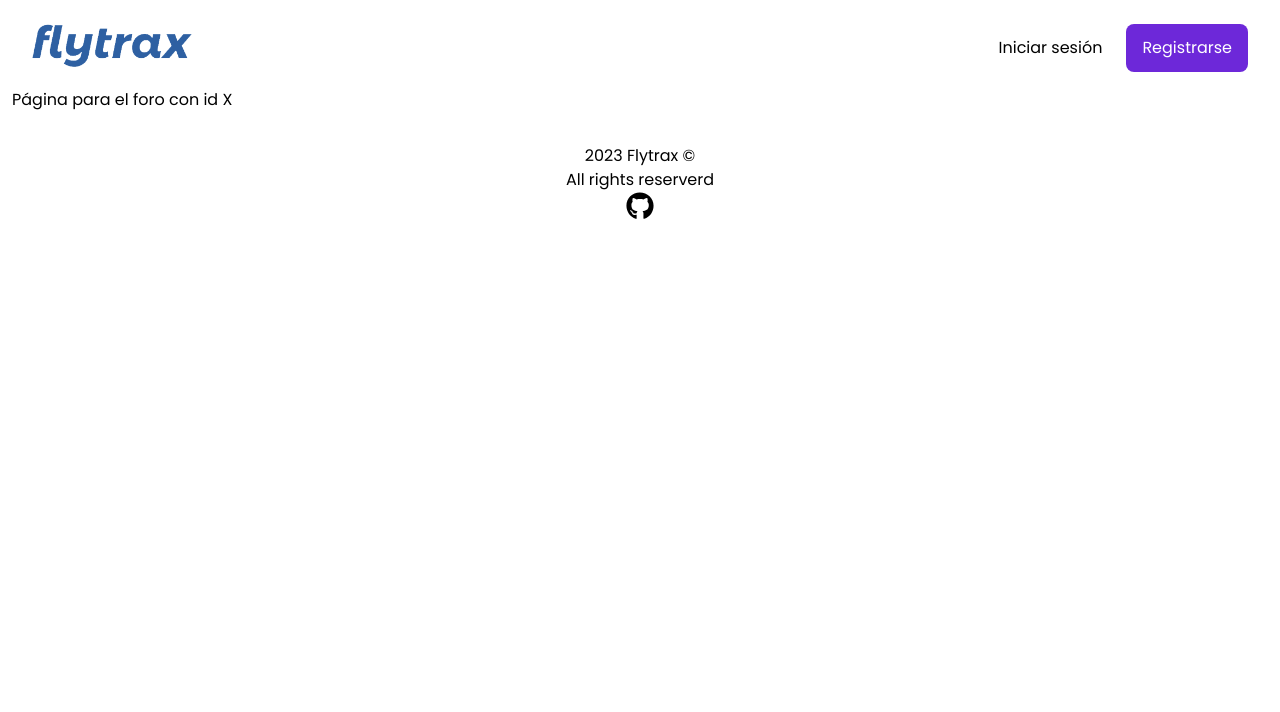
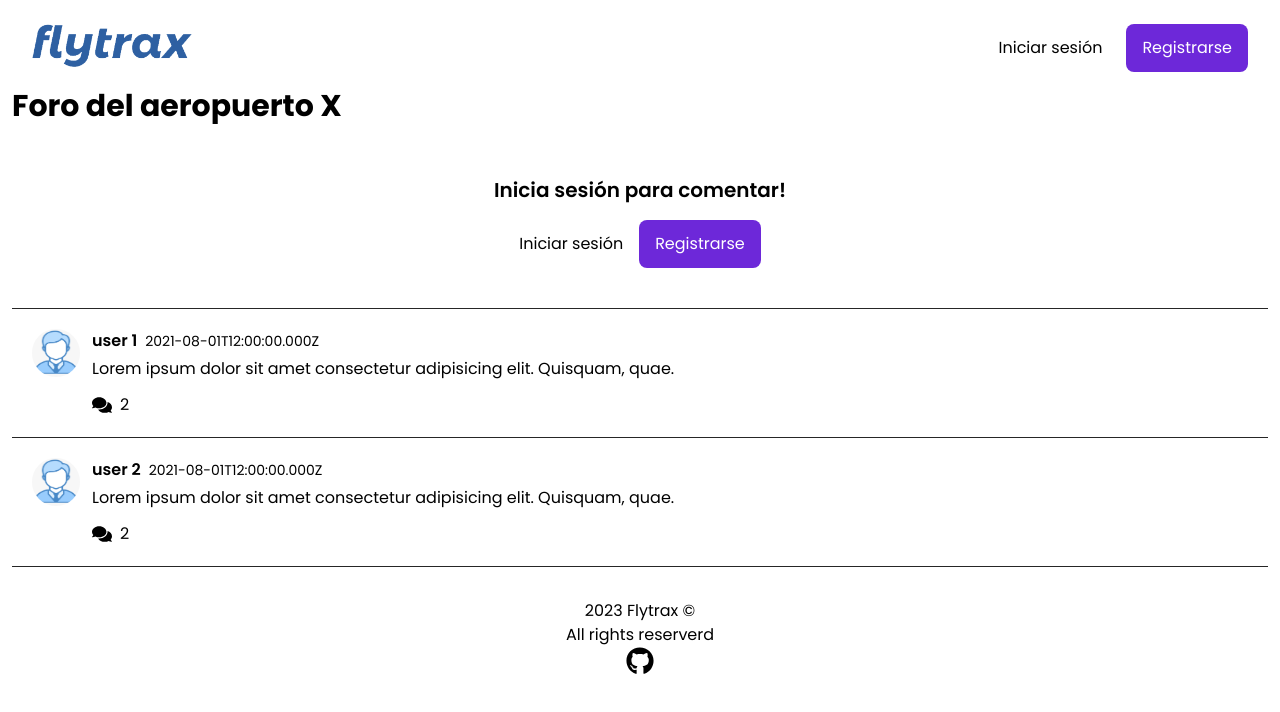
Before and after one commit to UNIZAR-STW-2023/flytrax-frontend, a Next.js app in the folder flytrax/: page /community/1 in a window 1280 px wide. Shown: the top 712 px of the page. Built offline with nearby package versions, Linux system fonts and the light colour scheme.

Commit message:
Página principal del foro

```diff
--- a/flytrax/assets/dummy/dummydata.js
+++ b/flytrax/assets/dummy/dummydata.js
@@ -81,3 +81,44 @@ export const cardsData = [
         text: "Lorem ipsum dolor, sit amet consectetur adipisicing elit. Ab eius molestias, quasi, quam omnis magnam impedit hic totam repudiandae reiciendis voluptate inventore nisi quidem.",
     },
 ]
+
+export const foroData = [
+    {
+        id: 1,
+        user: "user 1",
+        body: "Lorem ipsum dolor sit amet consectetur adipisicing elit. Quisquam, quae.",
+        createdAt: "2021-08-01T12:00:00.000Z",
+        comments : [
+            {
+                id: 1,
+                user: "user 1",
+                body: "comentario 1",
+                createdAt: "2021-08-01T12:00:00.000Z",
+            },
+            {
+                id: 2,
+                user: "user 2",
+                body: "comentario 2",
+                createdAt: "2021-08-01T12:00:00.000Z",
+            }
+        ]
+    },
+    {
+        id: 2,
+        user: "user 2",
+        body: "Lorem ipsum dolor sit amet consectetur adipisicing elit. Quisquam, quae.",
+        createdAt: "2021-08-01T12:00:00.000Z",
+        comments : [
+            {
+                id: 1,
+                body: "comentario 1",
+                createdAt: "2021-08-01T12:00:00.000Z",
+            },
+            {
+                id: 2,
+                body: "comentario 2",
+                createdAt: "2021-08-01T12:00:00.000Z",
+            }
+        ]
+    }
+]
--- a/flytrax/components/AirportCard.jsx
+++ b/flytrax/components/AirportCard.jsx
@@ -16,7 +16,6 @@ const AirportCard = () => {
               <p className='text-lg font-normal text-gray-600'>{card.text}</p>
             </div>
           </div>
-
         ))}
       </div>
     </div>
--- a/flytrax/components/Navbar.jsx
+++ b/flytrax/components/Navbar.jsx
@@ -11,7 +11,7 @@ const Navbar = () => {
       </Link>
       <div className='flex items-center gap-6'>
         <Link className="hover:text-violet-900" href='/login'>Iniciar sesión</Link>
-        <Link className="bg-violet-700 hover:bg-violet-800 text-white px-4 py-3 rounded-lg traisition" href='/register'>Registrarse</Link>
+        <Link className="bg-violet-700 hover:bg-violet-800 text-white px-4 py-3 rounded-lg transition" href='/register'>Registrarse</Link>
       </div>
     </div>
   )
--- /dev/null
+++ b/flytrax/components/foro/ForoFeed.jsx
@@ -0,0 +1,22 @@
+import React from 'react'
+import ForoItem from './ForoItem'
+import { foroData } from '../../assets/dummy/dummyData'
+
+const ForoFeed = () => {
+
+  const userId = 1
+
+  return (
+    <>
+      {foroData.map((post) => (
+        <ForoItem
+          userId={userId}
+          key={post.id}
+          data={post}
+        />
+      ))}
+    </>
+  )
+}
+
+export default ForoFeed
--- /dev/null
+++ b/flytrax/components/foro/ForoForm.jsx
@@ -0,0 +1,63 @@
+import React, { useState, useContext } from 'react'
+import Image from 'next/image'
+import userLogo from '../../assets/images/user-logo.png'
+import Link from 'next/link'
+
+const ForoForm = () => {
+
+    const [body, setbBody] = useState('')
+    const [isLoading, setIsLoading] = useState(false)
+
+    const [currentUser, setCurrentUser] = useState(false)
+
+
+    const onSubmit = () => {
+        setIsLoading(true)
+        console.log('body', body)
+    }
+
+    const handleLogin = () => {
+        setCurrentUser(true)
+    }
+
+    return (
+        <div className='border-b-[1px] border-neutral-800 px-5 py-2'>
+            { currentUser ? (
+                <div className='flex flex-row gap-4 mb-10'>
+                    <div>
+                        <Image className='rounded-full h-12 w-12' src={userLogo} alt="" />
+                    </div>
+                    <div className='w-full'>
+                        <textarea
+                            disabled={isLoading}
+                            onChange={(e) => setbBody(e.target.value)}
+                            value={body}
+                            className="disabled:opacity-80 peer resize-none mt-3 w-full ring-0 outline-none text-[18px]"
+                            placeholder="Escribe tu comentario..."
+                        >
+                        </textarea>
+                        <hr className='peer-focus:opacity-100 h-[1px] w-full transition' />
+                        <div className='mt-4 flex flex-row justify-end'>
+                            <div
+                                className="bg-violet-700 hover:bg-violet-800 text-white px-4 py-2 rounded-lg transition"
+                                onClick={onSubmit}
+                            >
+                                Publicar
+                            </div>
+                        </div>
+                    </div>
+                </div>
+            ) : (
+                <div className="py-8">
+                    <h1 className="text-xl text-center mb-4 font-semibold">Inicia sesión para comentar!</h1>
+                    <div className="flex flex-row items-center justify-center gap-4">
+                        <div className="hover:text-violet-900" onClick={handleLogin}>Iniciar sesión</div>
+                        <Link className="bg-violet-700 hover:bg-violet-800 text-white px-4 py-3 rounded-lg transition" href='/register'>Registrarse</Link>
+                    </div>
+                </div>
+            )}
+        </div>
+    )
+}
+
+export default ForoForm
--- /dev/null
+++ b/flytrax/components/foro/ForoItem.jsx
@@ -0,0 +1,39 @@
+import React from 'react'
+import { useRouter } from 'next/router';
+import Image from 'next/image'
+import userLogo from '../../assets/images/user-logo.png'
+import { FaComments } from 'react-icons/fa'
+
+const ForoItem = ({ data, userId }) => {
+
+  const router = useRouter();
+
+  const goToPost = () => {
+    router.push(`/community/posts/${data.id}`)
+  }
+
+  return (
+    <div onClick={goToPost} className= "border-b-[1px] border-neutral-800 p-5 cursor-pointer hover:bg-neutral-100 transition">
+      <div className="flex flex-row items-start gap-3">
+        <div>
+          <Image className='rounded-full h-12 w-12' src={userLogo} alt="" />
+        </div>
+        <div>
+          <div className="flex flex-row items-center gap-2">
+            <p className="font-semibold cursor-pointer hover:underline"> {data.user} </p>
+            <span className="text-sm"> {data.createdAt} </span>
+          </div>
+          <div className="mt-1"> {data.body} </div>
+          <div className="flex flex-row items-center mt-3 gap-10">
+            <div className="flex flex-row items-center  gap-2 cursor-pointer transition hover:text-violet-800">
+              <FaComments size={20} />
+              <p> {data.comments?.length || 0} </p>
+            </div>
+          </div>
+        </div>
+      </div>
+    </div>
+  )
+}
+
+export default ForoItem
--- a/flytrax/components/index.js
+++ b/flytrax/components/index.js
@@ -4,5 +4,8 @@ import Footer from "./Footer";
 import Layout from "./Layout";
 import Banner from "./Banner";
 import SearchSection from "./SearchSection";
+import ForoForm from "./foro/ForoForm";
+import ForoFeed from "./foro/ForoFeed";
+import ForoItem from "./foro/ForoItem";
 
-export { AirportCard, Navbar, Footer, Layout, Banner, SearchSection };
+export { AirportCard, Navbar, Footer, Layout, Banner, SearchSection, ForoForm, ForoFeed, ForoItem };
--- a/flytrax/pages/community/[id].jsx
+++ b/flytrax/pages/community/[id].jsx
@@ -1,8 +1,13 @@
 import React from 'react'
+import { ForoFeed, ForoForm } from '../../components'
 
 const CommunityDetails = () => {
   return (
-    <div>Página para el foro con id X </div>
+    <div>
+      <h3 className='text-3xl font-bold mb-3'>Foro del aeropuerto X</h3>
+      <ForoForm />
+      <ForoFeed />
+    </div>
   )
 }
 
--- /dev/null
+++ b/flytrax/pages/community/posts/[id].jsx
@@ -0,0 +1,9 @@
+import React from 'react'
+
+const PostDetails = () => {
+  return (
+    <div>PostDetails</div>
+  )
+}
+
+export default PostDetails
```
Also changed, not shown: flytrax/assets/images/user-logo.png (added).
